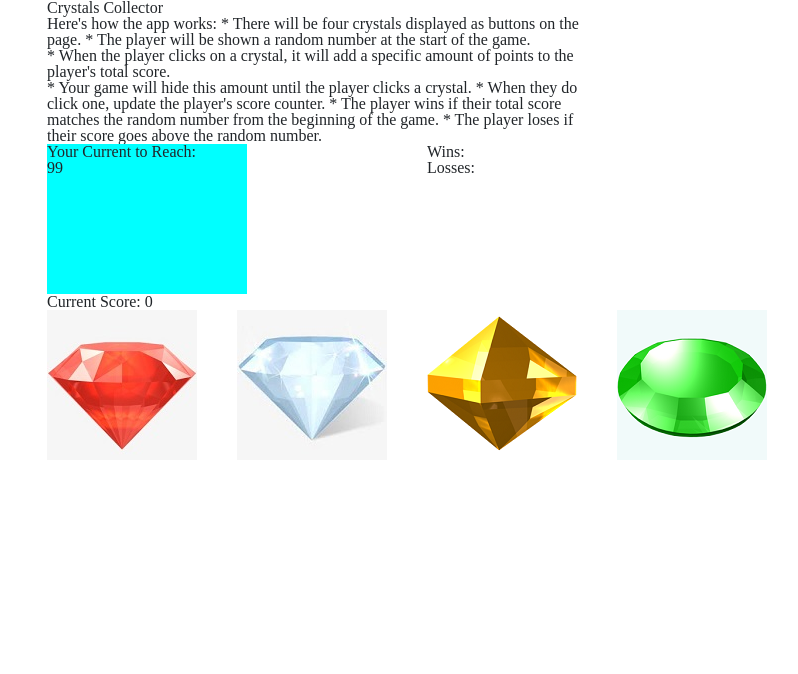
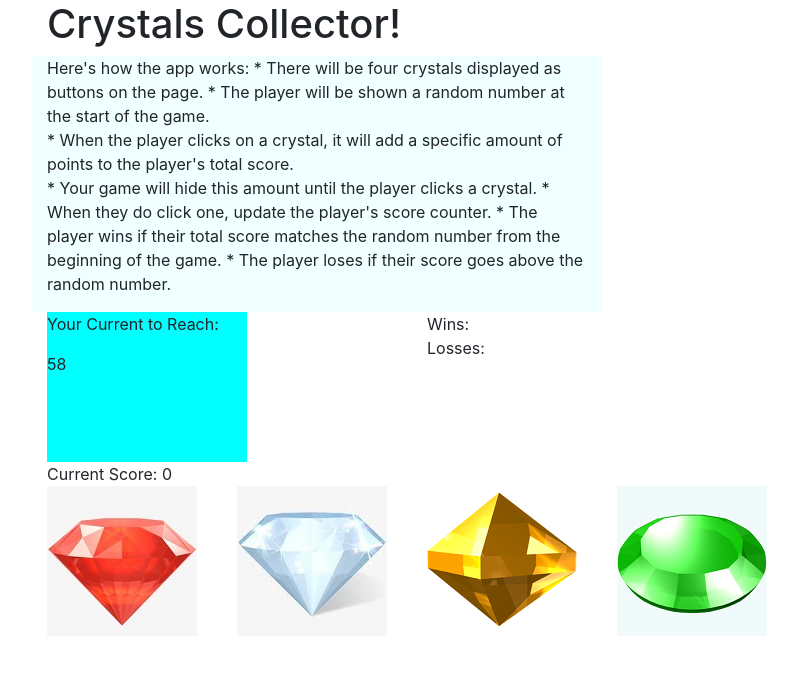
Before and after one commit to Elwdipath/unit-4-game, a plain HTML site: page index.html in a window 1280 px wide. Shown: the whole page, without its empty margins (38-836 px from the left). Drawn offline with nearby package versions, Linux system fonts and the light colour scheme.

Commit message:
removed css reset as it was negating bootstrap formating.

```diff
--- a/assets/css/style.css
+++ b/assets/css/style.css
@@ -3,3 +3,8 @@
     height: 150px;
     width: 200px;
 }
+
+.instructions {
+    background-color: azure;
+
+}
--- a/assets/javascript/game.js
+++ b/assets/javascript/game.js
@@ -11,15 +11,18 @@ var crystal = {
 
 
 /* create a function to create a random number for the user to reach */
-function randomScore() {
-    crystal.scoreToReach = Math.floor(Math.random() * (120 - 19 + 1)) + 19;
-}
+// function randomScore() {
+
+// }
 
 function gameStart(){
-
+    crystal.scoreToReach = Math.floor(Math.random() * (120 - 19 + 1)) + 19;
     $("#scoreToReach").append(crystal.scoreToReach)
     $("#currentScore").append(crystal.currentScore)
-
+    for ( var i = 0; i < 4; i++) {
+        let num = [Math.floor(Math.random() * 12) + 1];
+        crystal.crystalValues.push(num)
+     }
 }
 /* create a conditional for what happens when the user matches the score(win)or goes over (loss)*/
 function gameEnd() {
@@ -27,25 +30,25 @@ function gameEnd() {
     if (crystal.currentScore === crystal.scoreToReach){
 
         alert("Winner Winner Chicken Dinner");
-        crystal.wins++
-        document.getElementById("wins").innerText =`Wins: ${crystal.wins}`
+        crystal.wins++;
+        document.getElementById("wins").innerText =`Wins: ${crystal.wins}`;
+        gameStart();
 
     } else if (crystal.currentScore > crystal.scoreToReach) {
 
 
         alert("You lose");
-        crystal.losses++
-        document.getElementById("losses").innerText =`Losses: ${crystal.losses}`
+        crystal.losses++;
+        document.getElementById("losses").innerText =`Losses: ${crystal.losses}`;
+        $("#scoreToReach").empty();
+        gameStart();
 
     }
-
-
-
 }
 
 $(document).ready(function() {
 
-    randomScore()
+    // randomScore()
     gameStart()
 
 
@@ -55,10 +58,6 @@ $(document).ready(function() {
         crystal.crystalValues.push(num)
 
      }
-
-
-
-
 /* create an on click function that takes the value of the crystal clicked and add it to current score */
      $("#redcrystal").on("click", function (){
          crystal.currentScore = parseInt(crystal.crystalValues[0]) + parseInt(crystal.currentScore);
@@ -83,11 +82,6 @@ $(document).ready(function() {
         gameEnd()
         document.getElementById("currentScore").innerText = `Current Score: ${crystal.currentScore}`;
     })
-
-
-
-
 });
 
-
 /* reset game */
--- a/index.html
+++ b/index.html
@@ -8,18 +8,18 @@
     <link rel="stylesheet" href="https://stackpath.bootstrapcdn.com/bootstrap/4.4.1/css/bootstrap.min.css" integrity="sha384-Vkoo8x4CGsO3+Hhxv8T/Q5PaXtkKtu6ug5TOeNV6gBiFeWPGFN9MuhOf23Q9Ifjh" crossorigin="anonymous">
     <script src="https://cdnjs.cloudflare.com/ajax/libs/jquery/3.2.1/jquery.min.js"></script>
     <link rel="stylesheet" href="./assets/css/style.css">
-    <link rel="stylesheet" href="./assets/css/reset.css">
+    <!-- <link rel="stylesheet" href="./assets/css/reset.css"> This was causing formating issues -->
 </head>
 <body>
     <div class="container">
         <div class="row">
-            <div class="col-md">
-                <h1>Crystals Collector</h1>
+            <div class="col-lg-12">
+                <h1>Crystals Collector!</h1>
             </div>
         </div>
 
         <div class="row">
-            <div class="col-md-6">
+            <div class="col-md-6 instructions">
                 <p>Here's how the app works:
 
                     * There will be four crystals displayed as buttons on the page.
```
Also changed, not shown: assets/reset.css (deleted).
